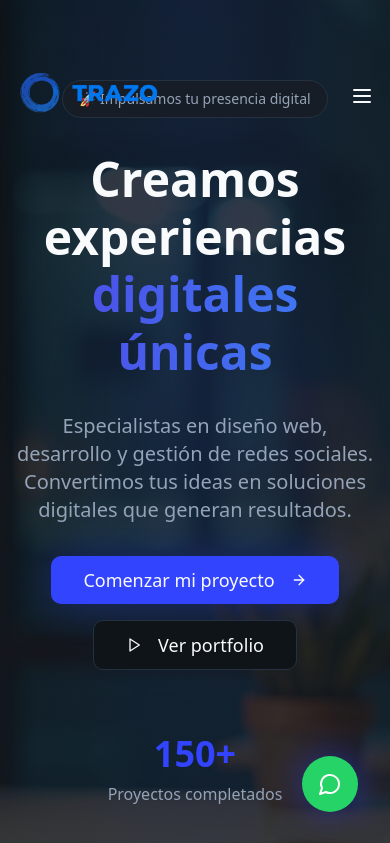
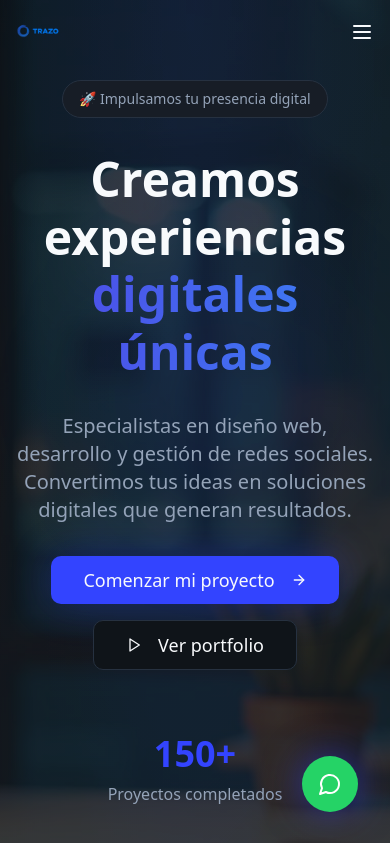
Before and after one commit to papparazzi76/trazo-digital-showcase, a React (Vite) app: page / in a window 390 px wide. Shown: the top 843 px of the page. Built offline with nearby package versions, Linux system fonts and the light colour scheme.

Commit message:
Fix mobile layout overlap
Resolve overlapping elements on mobile view by adjusting layout.

```diff
--- a/src/components/Header.tsx
+++ b/src/components/Header.tsx
@@ -28,11 +28,11 @@ const Header = () => {
     <header className={`fixed top-0 left-0 right-0 z-50 transition-all duration-300 ${
       isScrolled ? 'bg-background/90 backdrop-blur-lg shadow-lg' : 'bg-transparent'
     }`}>
-      <div className="container mx-auto px-4 py-4">
+      <div className="container mx-auto px-4 py-2 md:py-4">
         <div className="flex items-center justify-between">
           {/* Logo */}
           <div className="flex items-center space-x-2">
-            <img src="/lovable-uploads/4558bdc9-a56f-4c09-89fd-77050f7d5905.png" alt="Trazo.digital" className="h-40 w-40" />
+            <img src="/lovable-uploads/4558bdc9-a56f-4c09-89fd-77050f7d5905.png" alt="Trazo.digital" className="h-12 w-12 sm:h-14 sm:w-14 md:h-20 md:w-20 lg:h-40 lg:w-40" />
           </div>
 
           {/* Desktop Navigation */}
```
